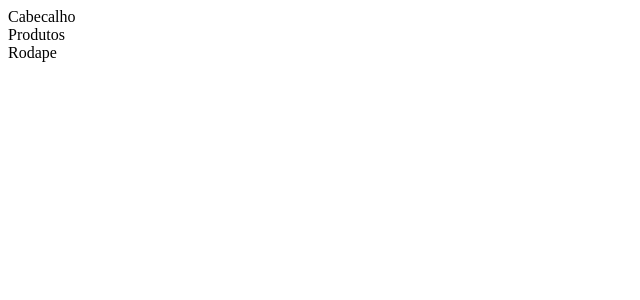
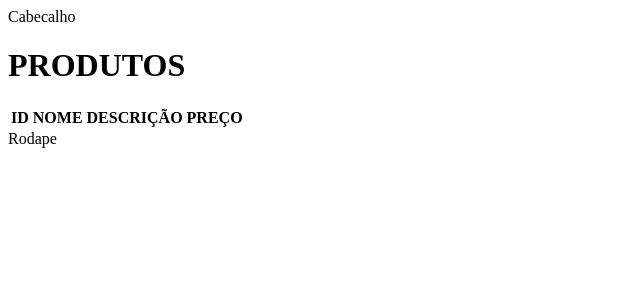
Before and after one commit to GEdO23/Exercicio-Principal, a React (Vite) app: page /produtos in a window 1280 px wide. Shown: the top 300 px of the page, without its empty margins (0-640 px from the left). Built offline with nearby package versions, Linux system fonts and the light colour scheme.

Commit message:
Add tabela inicial de Produtos a pagina Produtos

```diff
--- a/src/routes/Produtos/index.jsx
+++ b/src/routes/Produtos/index.jsx
@@ -3,8 +3,20 @@ export default function Produtos() {
 
   return (
     <>
+        <div>
 
-        <div>Produtos</div>
+            <h1>PRODUTOS</h1>
+
+            <table className="tabelaProd">
+                <tr>
+                    <th>ID</th>
+                    <th>NOME</th>
+                    <th>DESCRIÇÃO</th>
+                    <th>PREÇO</th>
+                </tr>
+            </table>
+
+        </div>
 
     </>
   )
```
